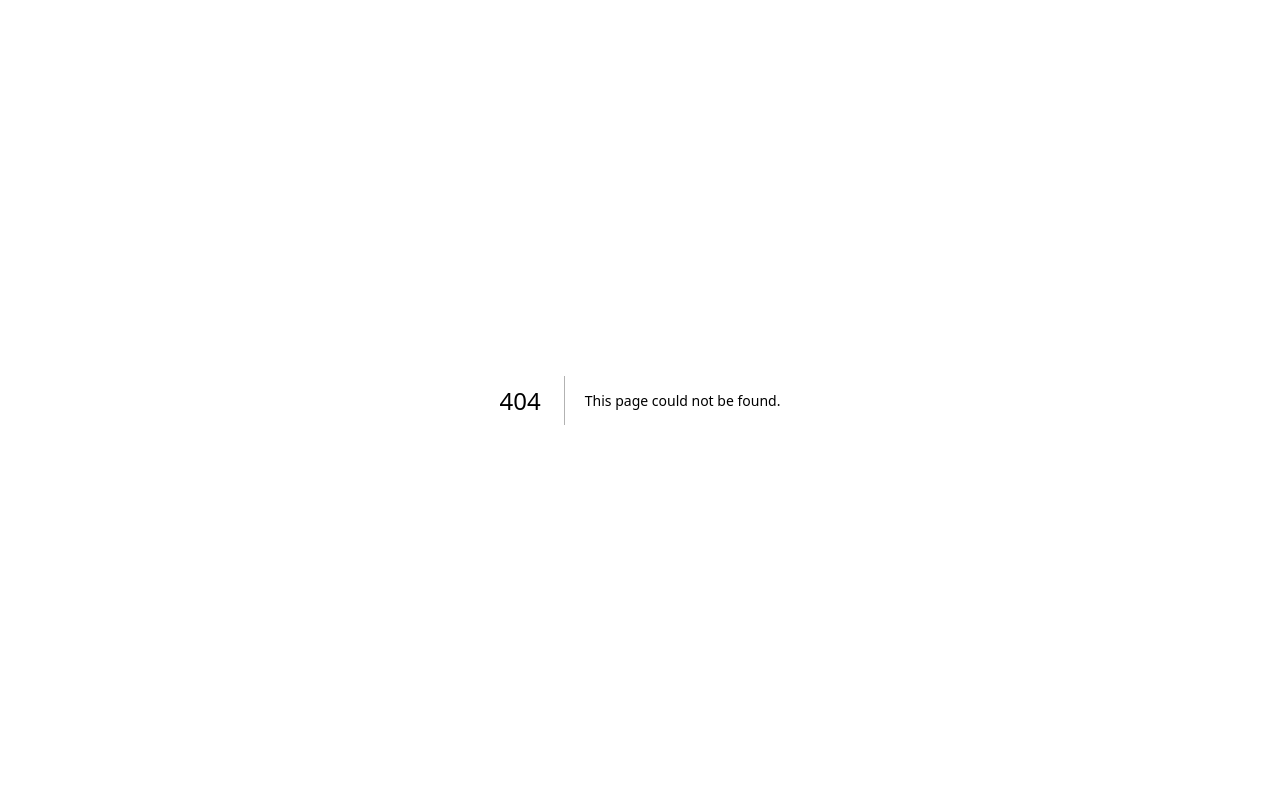
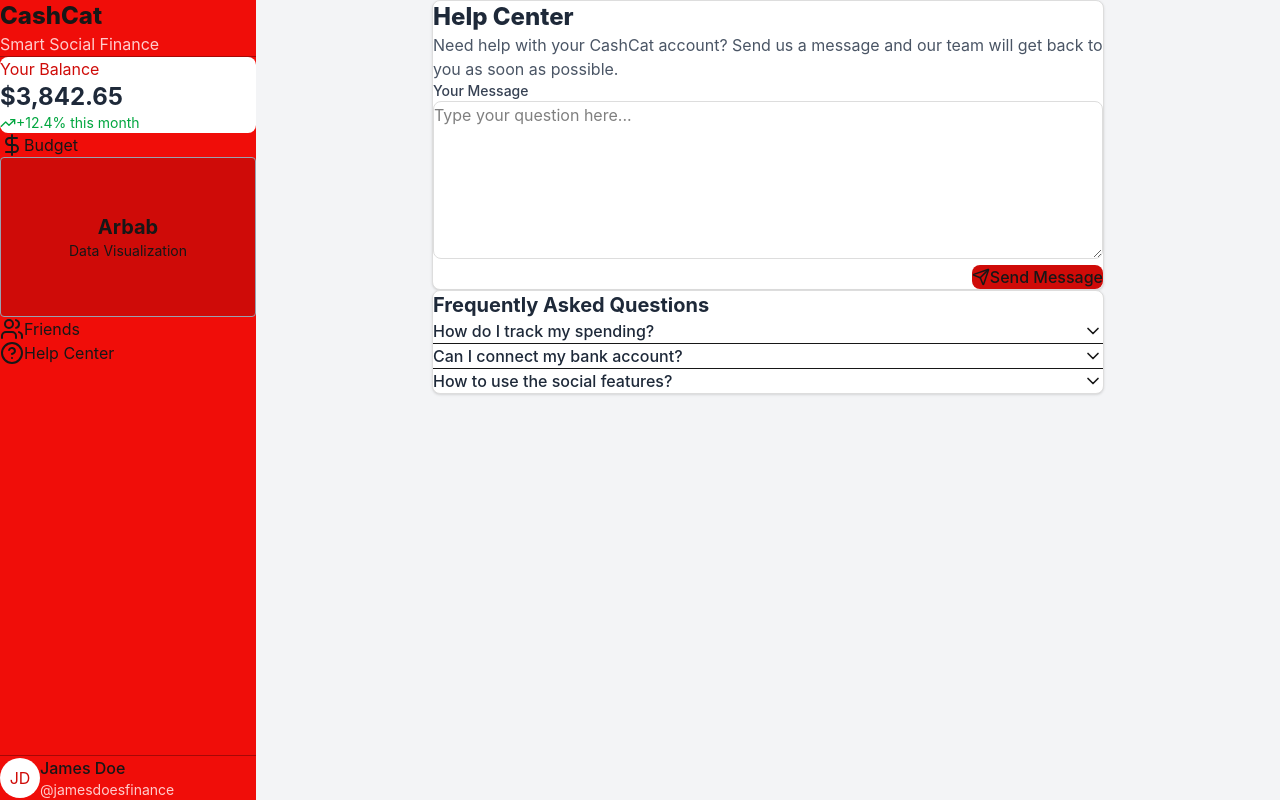
Before and after one commit to jaynopponep/CashCat-HackKnight2025, a Next.js app in the folder frontend/: page /help in a window 1280 px wide. Before the commit this address had no page. Built offline with nearby package versions, Linux system fonts and the light colour scheme.

Commit message:
finished help page mostly

```diff
--- /dev/null
+++ b/frontend/src/app/help/page.js
@@ -0,0 +1,150 @@
+'use client';
+
+import React, { useState } from 'react';
+import { useRouter } from 'next/navigation';
+import Header  from '@/component/Header'
+import { Send, Cat, ChevronDown } from 'lucide-react';
+import SideBar from '../../component/social/SideBar';
+
+const FAQItem = ({ question, answer }) => {
+  const [open, setOpen] = useState(false);
+  return (
+
+    <div className="border-b last:border-0">
+
+      <div
+        className="flex justify-between items-center cursor-pointer py-3"
+        onClick={() => setOpen(!open)}
+      >
+        <h3 className="font-medium text-gray-800">{question}</h3>
+        <ChevronDown
+          size={20}
+          className={`transform transition-transform duration-300 ${open ? 'rotate-180' : ''}`}
+        />
+      </div>
+      {open && (
+        <p className="text-gray-600 mt-1 pb-3">{answer}</p>
+      )}
+    </div>
+
+  );
+};
+
+export default function HelpPage() {
+  const [message, setMessage] = useState('');
+  const [isSent, setIsSent] = useState(false);
+  const router = useRouter();
+
+  // Sample user data (this should match your app's state management)
+  const user = {
+    name: 'James Doe',
+    handle: '@jamesdoesfinance',
+    avatar: 'JD',
+    balance: 3842.65,
+    growth: 12.4
+  };
+
+  const handleSendMessage = () => {
+    if (message.trim()) {
+      // Here you would typically send the message to your backend
+      // For now, we'll just show the success message
+      setIsSent(true);
+      setMessage('');
+
+      // Reset after 3 seconds
+      setTimeout(() => {
+        setIsSent(false);
+      }, 3000);
+    }
+  };
+
+  const faqs = [
+    {
+      question: "How do I track my spending?",
+      answer: "Use the Budget section to log your daily expenses and track your spending habits."
+    },
+    {
+      question: "Can I connect my bank account?",
+      answer: "Yes! Go to Settings and select 'Link Account' to securely connect your bank."
+    },
+    {
+      question: "How to use the social features?",
+      answer: "Share your financial milestones and connect with friends by using the Friends tab."
+    }
+  ];
+
+  return (
+    <div className="flex h-screen"><></>
+      <SideBar user={user} />
+
+      <div className="flex-1 flex flex-col">
+        <div className="flex-1 overflow-auto bg-gray-100">
+          <div className="flex justify-center">
+            <div className="w-full max-w-2xl mx-auto px-4 py-8 space-y-8">
+
+              {/* Help Center Card */}
+              <div className="bg-white rounded-lg border shadow-sm p-6" style={{ borderColor: 'var(--border-color)' }}>
+                <h1 className="text-2xl font-bold mb-6 text-gray-800">Help Center</h1>
+
+                {isSent ? (
+                  <div className="flex flex-col items-center justify-center p-10">
+                    <Cat size={60} style={{ color: 'var(--component)' }} />
+                    <p className="mt-4 text-xl font-medium">Sent!</p>
+                  </div>
+                ) : (
+                  <>
+                    <p className="text-gray-600 mb-6">
+                      Need help with your CashCat account? Send us a message and our team will get back to you as soon as possible.
+                    </p>
+
+                    <div className="mb-4">
+                      <label htmlFor="message" className="block text-sm font-medium text-gray-700 mb-2">
+                        Your Message
+                      </label>
+                      <textarea
+                        id="message"
+                        rows={6}
+                        className="w-full border rounded-lg p-4 focus:outline-none focus:ring-2 text-base leading-relaxed text-black"
+                        style={{ borderColor: 'var(--border-color)' }}
+                        placeholder="Type your question here..."
+                        value={message}
+                        onChange={(e) => setMessage(e.target.value)}
+                      ></textarea>
+                    </div>
+
+                    <div className="flex justify-end">
+                      <button
+                        onClick={handleSendMessage}
+                        className="flex items-center text-white px-5 py-2 rounded-lg font-medium"
+                        style={{ backgroundColor: 'var(--component)' }}
+                      >
+                        <Send size={18} className="mr-2" />
+                        Send Message
+                      </button>
+                    </div>
+                  </>
+                )}
+              </div>
+
+              {/* FAQ Section */}
+              <div className="bg-white rounded-lg border shadow-sm p-6" style={{ borderColor: 'var(--border-color)' }}>
+                <h2 className="text-xl font-bold mb-4 text-gray-800">Frequently Asked Questions</h2>
+                <div className="space-y-4">
+                  {faqs.map((faq, index) => (
+                    <FAQItem
+                      key={index}
+                      question={faq.question}
+                      answer={faq.answer}
+                    />
+                  ))}
+                </div>
+              </div>
+
+            </div>
+          </div>
+        </div>
+      </div>
+    </div>
+
+  );
+}
--- a/frontend/src/component/social/SideBar.jsx
+++ b/frontend/src/component/social/SideBar.jsx
@@ -1,12 +1,19 @@
 import React from 'react';
 import { DollarSign, Users, HelpCircle, TrendingUp } from 'lucide-react';
+import { useRouter } from 'next/navigation';
 
 const SideBar = ({ user }) => {
+  const router = useRouter();
+
+  const handleNavigation = (path) => {
+    router.push(path);
+  };
+
   return (
     <div className="w-64 text-white flex flex-col" style={{ backgroundColor: 'var(--background)' }}>
       {/* Header */}
       <div className="p-4 border-b" style={{ borderColor: 'var(--component-hover)' }}>
-        <h1 className="text-2xl font-bold">CashCat</h1>
+        <h1 className="text-2xl font-bold cursor-pointer" onClick={() => handleNavigation('/')}>CashCat</h1>
         <p style={{ color: '#ffcccc' }}>Smart Social Finance</p>
       </div>
 
@@ -23,21 +30,25 @@ const SideBar = ({ user }) => {
       </div>
 
       {/* Navigation Section */}
-      <nav className="flex-1 flex flex-col space-y-8 px-4"> {/* Increased space-y to 8 */}
-    <NavItem icon={<DollarSign />} label="Budget" />
+      <nav className="flex-1 flex flex-col space-y-8 px-4">
+        <NavItem icon={<DollarSign />} label="Budget" onClick={() => handleNavigation('/')} />
 
         {/* Data Visualization Section */}
-    {/* TODO: Replace with an endpoint call to the visualizer code */}
         <div
           className="cursor-pointer flex flex-col items-center justify-center p-4 rounded border border-gray-400 w-full h-40"
           style={{ backgroundColor: 'var(--component)' }}
+          onClick={() => handleNavigation('/')}
         >
           <span className="text-xl font-bold">Arbab</span>
           <span className="text-sm">Data Visualization</span>
         </div>
 
-    <NavItem icon={<Users />} label="Friends" />
-    <NavItem icon={<HelpCircle />} label="Help Center" />
+        <NavItem icon={<Users />} label="Friends" onClick={() => handleNavigation('/')} />
+        <NavItem
+          icon={<HelpCircle />}
+          label="Help Center"
+          onClick={() => handleNavigation('/help')}
+        />
       </nav>
 
       {/* Footer with User Info */}
@@ -56,11 +67,12 @@ const SideBar = ({ user }) => {
   );
 };
 
-const NavItem = ({ icon, label, active = false }) => {
+const NavItem = ({ icon, label, active = false, onClick }) => {
   return (
     <div
       className="px-4 py-3 cursor-pointer flex items-center rounded"
       style={{ backgroundColor: active ? 'var(--component)' : 'transparent' }}
+      onClick={onClick}
     >
       <div className="mr-3">{icon}</div>
       <span>{label}</span>
```
Lines whose indentation alone changed are shown as unchanged.
